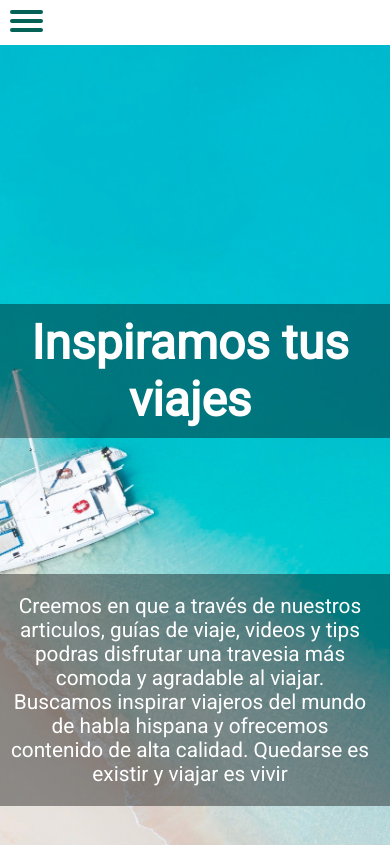
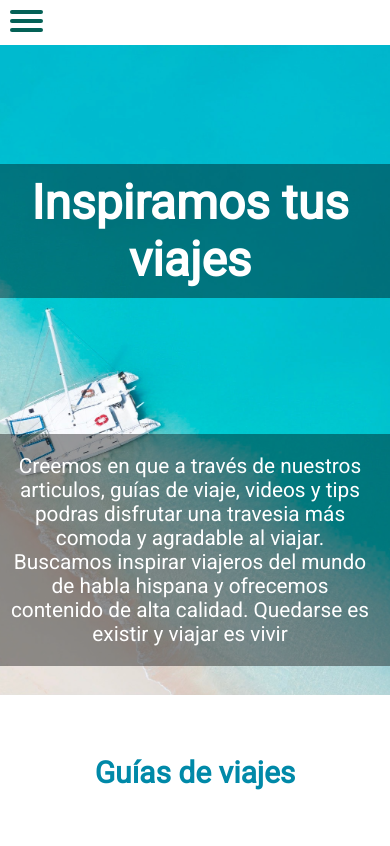
Before and after one commit to angelsol299/viajeros-react, a React (Create React App) app: page / in a window 390 px wide. Shown: the top 846 px of the page. Built offline with nearby package versions, Linux system fonts and the light colour scheme.

Commit message:
upper part responsive@

```diff
--- a/src/index.css
+++ b/src/index.css
@@ -208,6 +208,12 @@ a:hover {
   height: 800px;
 }
 
+@media (max-width: 863px) {
+  .section-b {
+    height: 650px;
+  }
+}
+
 .section-b-inner {
   color: #ffffff;
   height: 100%;
@@ -231,6 +237,17 @@ a:hover {
   background-color: rgba(0, 0, 0, 0.4);
   padding: 10px;
   font-family: Roboto;
+}
+
+@media (max-width: 600px) {
+  .section-b-inner h2 {
+    margin-top: -50px;
+  }
+}
+@media (max-width: 340px) {
+  .section-b-inner h2 {
+    margin-top: -130px;
+  }
 }
 
 @media (max-width: 900px) {
```
